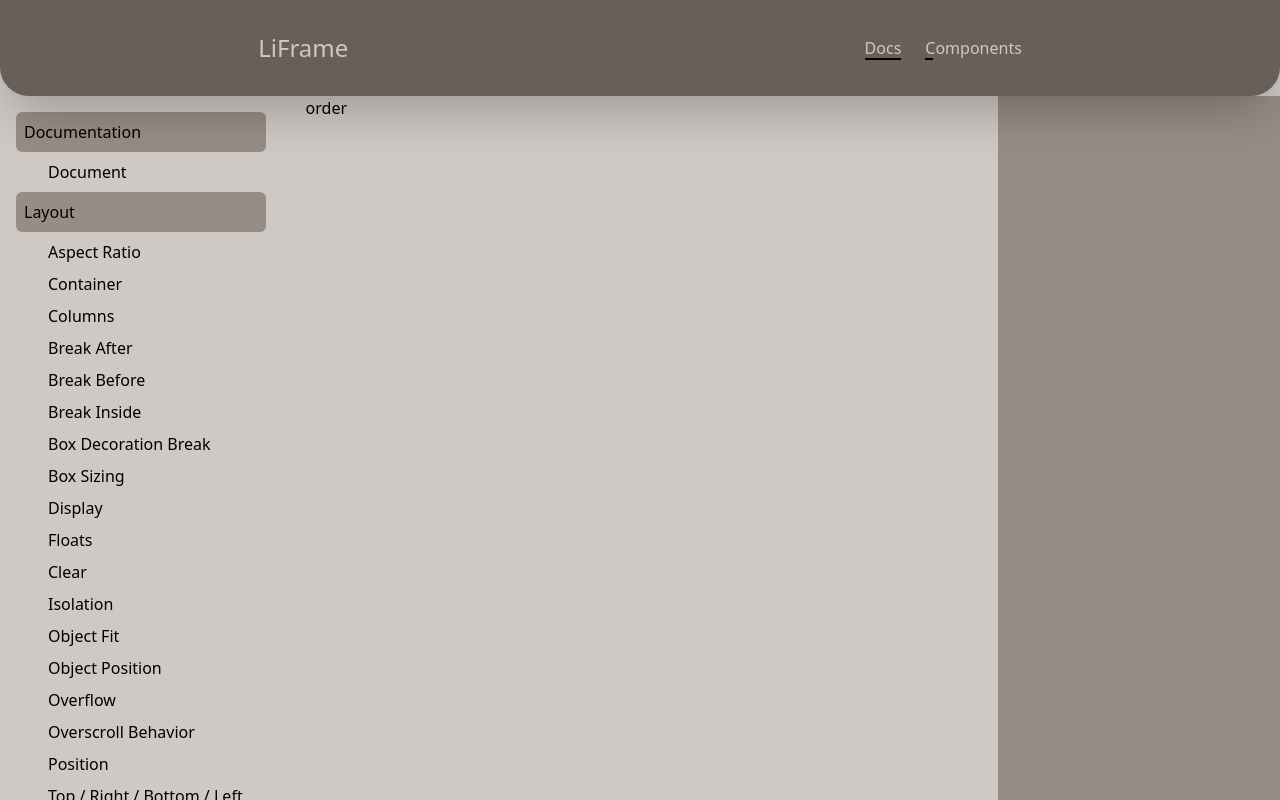
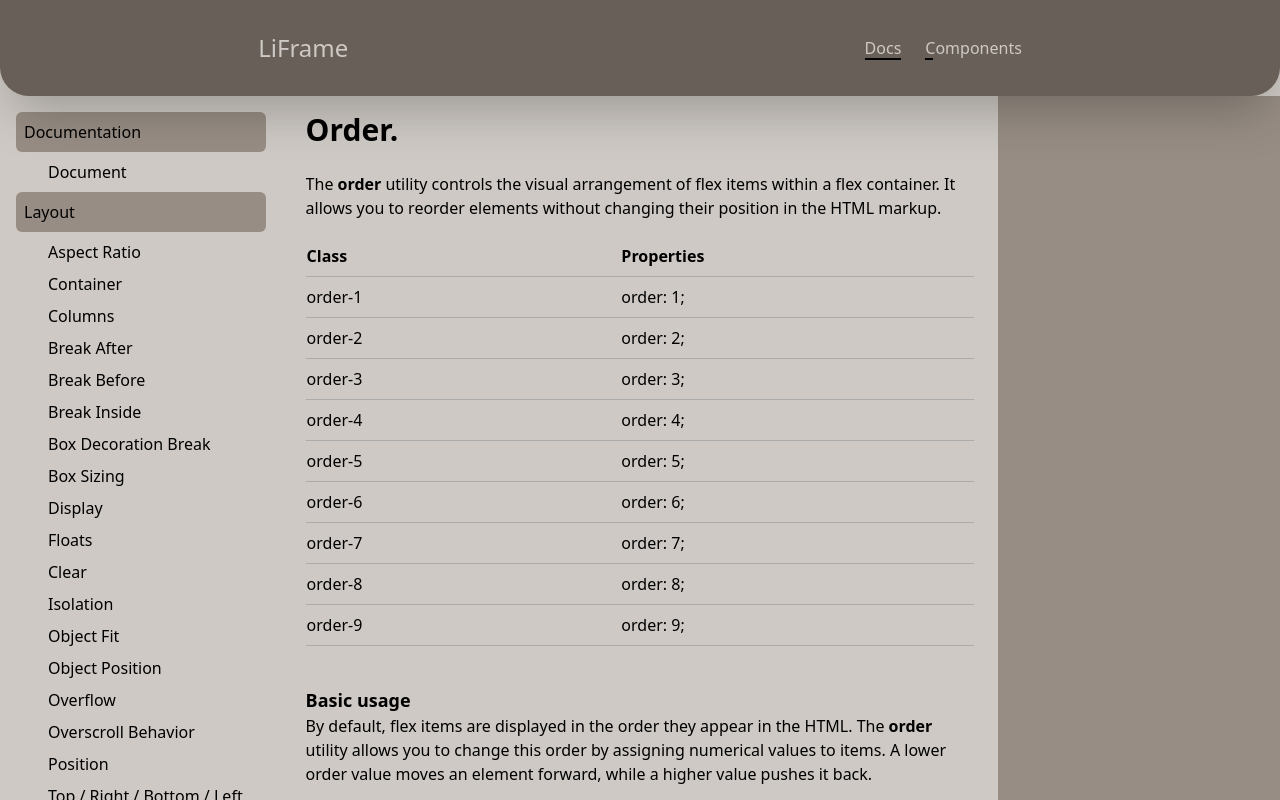
Before and after one commit to biswajitbesra/LiFrame, a React (Vite) app: page /docs/order in a window 1280 px wide. Built offline with nearby package versions, Linux system fonts and the light colour scheme.

Commit message:
Order Page Added

```diff
--- a/src/components/Pages/Flex&Grid/Order.jsx
+++ b/src/components/Pages/Flex&Grid/Order.jsx
@@ -2,8 +2,92 @@
 
 function Order() {
     return (
-        <div>
-            order
+        <div className='h-full overflow-scroll'>
+            <h1 className='text-3xl font-semibold mt-4 mb-6'>Order.</h1>
+            <p className='mb-4'>The <span className='font-semibold'>order</span> utility controls the visual arrangement of flex items within a flex container. It allows you to reorder elements without changing their position in the HTML markup.</p>
+
+            <section className='mb-7 h-3/5 overflow-y-scroll'>
+                <table className='w-full'>
+                    <thead className='sticky top-0 w-full bg-primary'>
+                        <tr>
+                            <th className='text-left border-b border-[#ababab] py-2'> Class </th>
+                            <th className='text-left border-b border-[#ababab] py-2'> Properties </th>
+                        </tr>
+                    </thead>
+                    <tbody>
+                        <tr>
+                            <td class="border-b border-[#ababab] py-2">order-1</td>
+                            <td class="border-b border-[#ababab] py-2">order: 1;</td>
+                        </tr>
+                        <tr>
+                            <td class="border-b border-[#ababab] py-2">order-2</td>
+                            <td class="border-b border-[#ababab] py-2">order: 2;</td>
+                        </tr>
+                        <tr>
+                            <td class="border-b border-[#ababab] py-2">order-3</td>
+                            <td class="border-b border-[#ababab] py-2">order: 3;</td>
+                        </tr>
+                        <tr>
+                            <td class="border-b border-[#ababab] py-2">order-4</td>
+                            <td class="border-b border-[#ababab] py-2">order: 4;</td>
+                        </tr>
+                        <tr>
+                            <td class="border-b border-[#ababab] py-2">order-5</td>
+                            <td class="border-b border-[#ababab] py-2">order: 5;</td>
+                        </tr>
+                        <tr>
+                            <td class="border-b border-[#ababab] py-2">order-6</td>
+                            <td class="border-b border-[#ababab] py-2">order: 6;</td>
+                        </tr>
+                        <tr>
+                            <td class="border-b border-[#ababab] py-2">order-7</td>
+                            <td class="border-b border-[#ababab] py-2">order: 7;</td>
+                        </tr>
+                        <tr>
+                            <td class="border-b border-[#ababab] py-2">order-8</td>
+                            <td class="border-b border-[#ababab] py-2">order: 8;</td>
+                        </tr>
+                        <tr>
+                            <td class="border-b border-[#ababab] py-2">order-9</td>
+                            <td class="border-b border-[#ababab] py-2">order: 9;</td>
+                        </tr>
+                        <tr>
+                            <td class="border-b border-[#ababab] py-2">order-10</td>
+                            <td class="border-b border-[#ababab] py-2">order: 10;</td>
+                        </tr>
+                        <tr>
+                            <td class="border-b border-[#ababab] py-2">order-11</td>
+                            <td class="border-b border-[#ababab] py-2">order: 11;</td>
+                        </tr>
+                        <tr>
+                            <td class="border-b border-[#ababab] py-2">order-12</td>
+                            <td class="border-b border-[#ababab] py-2">order: 12;</td>
+                        </tr>
+                        <tr>
+                            <td class="border-b border-[#ababab] py-2">order-first</td>
+                            <td class="border-b border-[#ababab] py-2">order: -9999;</td>
+                        </tr>
+                        <tr>
+                            <td class="border-b border-[#ababab] py-2">order-last</td>
+                            <td class="border-b border-[#ababab] py-2">order: 9999;</td>
+                        </tr>
+                        <tr>
+                            <td class="border-b border-[#ababab] py-2">order-none</td>
+                            <td class="border-b border-[#ababab] py-2">order: 0;</td>
+                        </tr>
+                    </tbody>
+                </table>
+            </section>
+
+            <section className='mb-7'>
+                <h5 className='font-semibold text-lg'>Basic usage</h5>
+                <p className='mb-4'>By default, flex items are displayed in the order they appear in the HTML. The <span className='font-semibold'>order</span> utility allows you to change this order by assigning numerical values to items. A lower order value moves an element forward, while a higher value pushes it back.</p>
+            </section>
+
+            <section className='mb-7'>
+                <h5 className='font-semibold text-lg'>Applying conditionally</h5>
+                <p className='mb-4'>You can adjust the order of elements responsively using screen size prefixes. Additionally, pseudo-classes like <span className='font-semibold'>hover</span> and <span className='font-semibold'>focus</span> can dynamically modify the order of an element.</p>
+            </section>
         </div>
     )
 }
```
